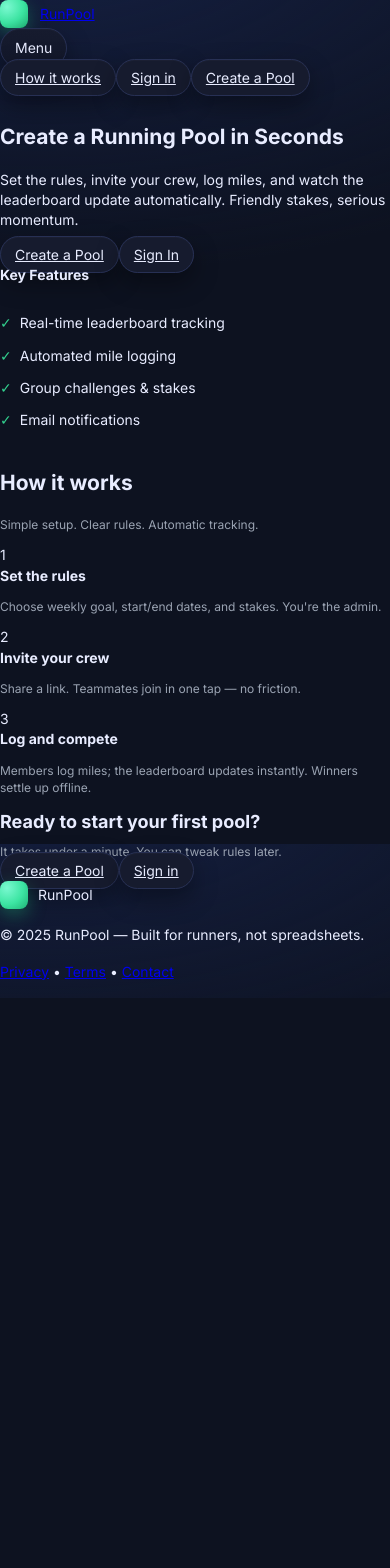
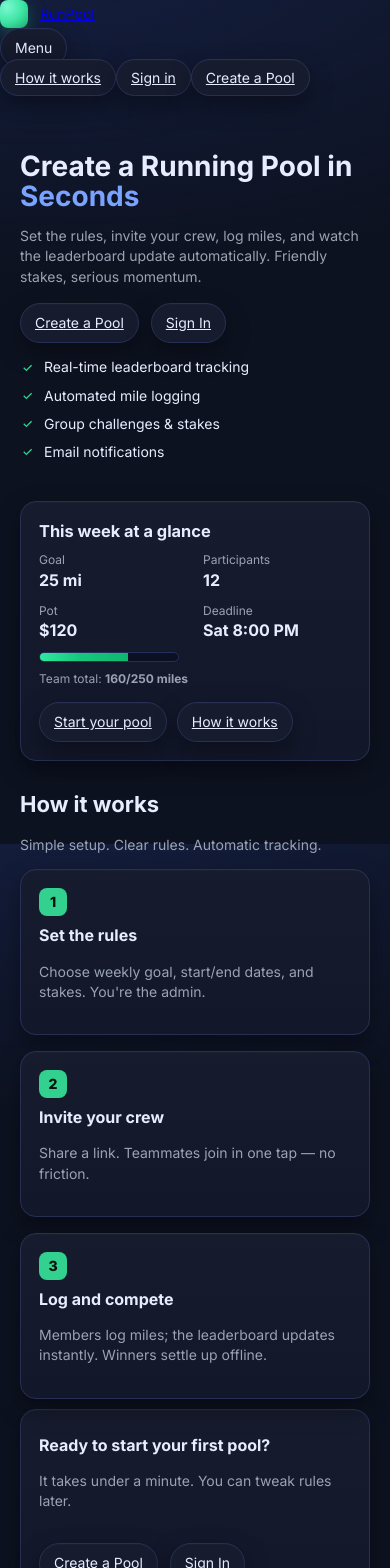
Before and after one commit to Carlosdescammer/runpool, a Next.js app: page / in a window 390 px wide. Shown: the top 1568 px of the page. Before the commit the page ends 998 px from the top, so only its background shows below. Built offline with nearby package versions, Linux system fonts and the light colour scheme; no server answers.

Commit message:
Improve home page with modern UI and responsive design

```diff
--- a/app/globals.css
+++ b/app/globals.css
@@ -221,3 +221,65 @@ input.field, textarea.field{-webkit-appearance:none; -moz-appearance:none; appea
 
 /* Section headings */
 .section-title{display:flex; align-items:center; justify-content:space-between; gap:12px}
+
+/* ---------- Home page layout ---------- */
+.home-hero{
+  display:grid;
+  grid-template-columns: 1.15fr 1fr;
+  gap: 24px;
+  align-items: center;
+  margin: 12px 0 28px;
+}
+.home-hero__copy{ padding-right: 8px; }
+
+.home-title{ font-size: clamp(28px, 4.6vw, 44px); line-height: 1.1; margin: 6px 0 10px; }
+.home-accent{ color: var(--accent); }
+.home-sub{ color: var(--muted); max-width: 62ch; }
+.home-cta{ display:flex; gap:12px; flex-wrap:wrap; margin:16px 0 6px; }
+
+.home-checks{
+  display:grid; gap:8px; margin-top: 14px; padding-left: 0; list-style:none;
+  color: var(--text);
+}
+.home-checks li{ display:flex; gap:8px; align-items:center; }
+.check{ color: var(--success); flex: 0 0 auto; }
+
+.home-hero__card .home-card-title{ margin: 0 0 8px; }
+.home-metrics{
+  display:grid; grid-template-columns: repeat(2, minmax(0,1fr));
+  gap: 10px 16px; margin: 8px 0 10px; list-style:none; padding:0;
+}
+.home-metrics span{ color: var(--muted); font-size: 12px; display:block; }
+.home-metrics strong{ font-size: 16px; }
+
+.home-progress{ margin: 10px 0 14px; }
+.home-progress__label{ color: var(--muted); font-size: 12px; margin-top: 8px; }
+.home-hero__actions{ display:flex; gap:10px; flex-wrap:wrap; }
+
+.home-section{ margin: 24px 0 10px; }
+.home-h2{ font-size: clamp(22px, 2.6vw, 28px); margin-bottom: 6px; }
+.home-h3{ font-size: clamp(16px, 2vw, 20px); margin: 6px 0; }
+.home-muted{ color: var(--muted); }
+
+.steps-grid{
+  display:grid; grid-template-columns: repeat(3, minmax(0,1fr)); gap: 16px; margin-top: 14px;
+}
+.step-card .step-num{
+  width: 28px; height: 28px; border-radius: 8px;
+  display:grid; place-items:center; font-weight:800;
+  background: var(--success); color: #06140e; margin-bottom: 8px;
+}
+
+.home-cta-strip .inner{ display:flex; gap: 18px; align-items:center; justify-content:space-between; }
+.home-cta-actions{ display:flex; gap:12px; flex-wrap:wrap; }
+
+.home-footer{ display:flex; justify-content:center; padding: 32px 0; color: var(--muted); font-size: 14px; }
+
+/* Responsive */
+@media (max-width: 960px){
+  .home-hero{ grid-template-columns: 1fr; }
+}
+@media (max-width: 720px){
+  .steps-grid{ grid-template-columns: 1fr; }
+  .home-cta-strip .inner{ flex-direction: column; align-items: flex-start; }
+}
--- a/app/page.tsx
+++ b/app/page.tsx
@@ -1,103 +1,108 @@
-'use client';
-import Link from 'next/link';
-import { useEffect, useState } from 'react';
+// app/page.tsx
+import Link from "next/link";
 
 export default function Home() {
+  return (
+    <main>
+      <div className="wrap">
+        {/* HERO */}
+        <section className="home-hero">
+          <div className="home-hero__copy">
+            <h1 className="home-title">
+              Create a Running Pool in <span className="home-accent">Seconds</span>
+            </h1>
+            <p className="home-sub">
+              Set the rules, invite your crew, log miles, and watch the leaderboard update automatically.
+              Friendly stakes, serious momentum.
+            </p>
 
-  return (
-    <>
-      {/* HERO */}
-      <section className="hero">
-        <div className="container hero-grid">
-          <div>
-            <h1 className="title">Create a Running Pool in Seconds</h1>
-            <p className="subtitle">Set the rules, invite your crew, log miles, and watch the leaderboard update automatically. Friendly stakes, serious momentum.</p>
-            <div className="hero-cta">
+            <div className="home-cta">
               <Link href="/group/new" className="btn btn-primary">Create a Pool</Link>
               <Link href="/signin" className="btn">Sign In</Link>
             </div>
+
+            <ul className="home-checks">
+              <li><CheckIcon /> Real-time leaderboard tracking</li>
+              <li><CheckIcon /> Automated mile logging</li>
+              <li><CheckIcon /> Group challenges & stakes</li>
+              <li><CheckIcon /> Email notifications</li>
+            </ul>
           </div>
 
-          <div className="hero-card" aria-label="Feature preview">
-            <strong style={{display: 'block', marginBottom: '8px'}}>Key Features</strong>
-            <div style={{padding: '20px 0'}}>
-              <div style={{marginBottom: '12px', display: 'flex', alignItems: 'center', gap: '8px'}}>
-                <span style={{color: 'var(--success)'}}>✓</span>
-                <span>Real-time leaderboard tracking</span>
+          <div className="home-hero__card card">
+            <div className="inner">
+              <h3 className="home-card-title">This week at a glance</h3>
+              <ul className="home-metrics">
+                <li><span>Goal</span><strong>25 mi</strong></li>
+                <li><span>Participants</span><strong>12</strong></li>
+                <li><span>Pot</span><strong>$120</strong></li>
+                <li><span>Deadline</span><strong>Sat 8:00 PM</strong></li>
+              </ul>
+              <div className="home-progress">
+                <div className="progress"><span style={{ ["--pct" as any]: "64%" }} /></div>
+                <div className="home-progress__label">Team total: <b>160/250 miles</b></div>
               </div>
-              <div style={{marginBottom: '12px', display: 'flex', alignItems: 'center', gap: '8px'}}>
-                <span style={{color: 'var(--success)'}}>✓</span>
-                <span>Automated mile logging</span>
-              </div>
-              <div style={{marginBottom: '12px', display: 'flex', alignItems: 'center', gap: '8px'}}>
-                <span style={{color: 'var(--success)'}}>✓</span>
-                <span>Group challenges & stakes</span>
-              </div>
-              <div style={{display: 'flex', alignItems: 'center', gap: '8px'}}>
-                <span style={{color: 'var(--success)'}}>✓</span>
-                <span>Email notifications</span>
-              </div>
+              <div className="home-hero__actions">
+                <Link href="/group/new" className="btn btn-primary">Start your pool</Link>
+                <Link href="#how" className="btn">How it works</Link>
               </div>
             </div>
           </div>
         </section>
 
         {/* HOW IT WORKS */}
-      <section id="how" className="section">
-        <div className="container">
-          <h2>How it works</h2>
-          <p className="muted">Simple setup. Clear rules. Automatic tracking.</p>
-          <div className="step">
-            <div className="num">1</div>
-            <div>
-              <strong>Set the rules</strong>
-              <p className="muted">Choose weekly goal, start/end dates, and stakes. You&apos;re the admin.</p>
+        <section className="home-section" id="how">
+          <h2 className="home-h2">How it works</h2>
+          <p className="home-muted">Simple setup. Clear rules. Automatic tracking.</p>
+
+          <div className="steps-grid">
+            <Step num={1} title="Set the rules"
+                  text="Choose weekly goal, start/end dates, and stakes. You're the admin." />
+            <Step num={2} title="Invite your crew"
+                  text="Share a link. Teammates join in one tap — no friction." />
+            <Step num={3} title="Log and compete"
+                  text="Members log miles; the leaderboard updates instantly. Winners settle up offline." />
           </div>
+        </section>
+
+        {/* CTA STRIP */}
+        <section className="card home-cta-strip">
+          <div className="inner">
+            <div className="home-cta-text">
+              <h3 className="home-h3">Ready to start your first pool?</h3>
+              <p className="home-muted">It takes under a minute. You can tweak rules later.</p>
             </div>
-          <div className="step">
-            <div className="num">2</div>
-            <div>
-              <strong>Invite your crew</strong>
-              <p className="muted">Share a link. Teammates join in one tap — no friction.</p>
-            </div>
-          </div>
-          <div className="step">
-            <div className="num">3</div>
-            <div>
-              <strong>Log and compete</strong>
-              <p className="muted">Members log miles; the leaderboard updates instantly. Winners settle up offline.</p>
-            </div>
+            <div className="home-cta-actions">
+              <Link href="/group/new" className="btn btn-primary">Create a Pool</Link>
+              <Link href="/signin" className="btn">Sign In</Link>
             </div>
           </div>
         </section>
 
-      {/* CTA STRIP */}
-      <section className="section">
-        <div className="container">
-          <div className="cta">
-            <div>
-              <strong style={{display: 'block', fontSize: '18px', marginBottom: '6px'}}>Ready to start your first pool?</strong>
-              <span className="muted">It takes under a minute. You can tweak rules later.</span>
+        <footer className="home-footer">
+          <p>© {new Date().getFullYear()} RunPool — Built for runners, not spreadsheets.</p>
+        </footer>
       </div>
-            <div>
-              <Link href="/group/new" className="btn btn-primary">Create a Pool</Link>
-              <Link href="/signin" className="btn">Sign in</Link>
+    </main>
+  );
+}
+
+function Step({ num, title, text }: { num: number; title: string; text: string }) {
+  return (
+    <div className="card step-card">
+      <div className="inner">
+        <div className="step-num">{num}</div>
+        <h3 className="home-h3">{title}</h3>
+        <p className="home-muted">{text}</p>
       </div>
     </div>
-        </div>
-      </section>
-
-      {/* FOOTER */}
-      <footer>
-        <div className="container" style={{display: 'flex', flexWrap: 'wrap', gap: '16px', alignItems: 'center', justifyContent: 'space-between'}}>
-          <div style={{display: 'flex', gap: '10px', alignItems: 'center'}}>
-            <span className="logo" aria-hidden="true"></span>
-            <span>RunPool</span>
-          </div>
-          <div>© {new Date().getFullYear()} RunPool — Built for runners, not spreadsheets.</div>
-          <div><a href="/privacy">Privacy</a> • <a href="/terms">Terms</a> • <a href="/contact">Contact</a></div>
-        </div>
-      </footer>
-    </>
   );
 }
+
+function CheckIcon() {
+  return (
+    <svg width="16" height="16" viewBox="0 0 24 24" aria-hidden className="check">
+      <path fill="currentColor" d="M9.55 17.05 4.9 12.4l1.4-1.4 3.25 3.25 7.2-7.2 1.4 1.4-8.6 8.6Z"/>
+    </svg>
+  );
+}
```
Lines whose indentation alone changed are shown as unchanged.
